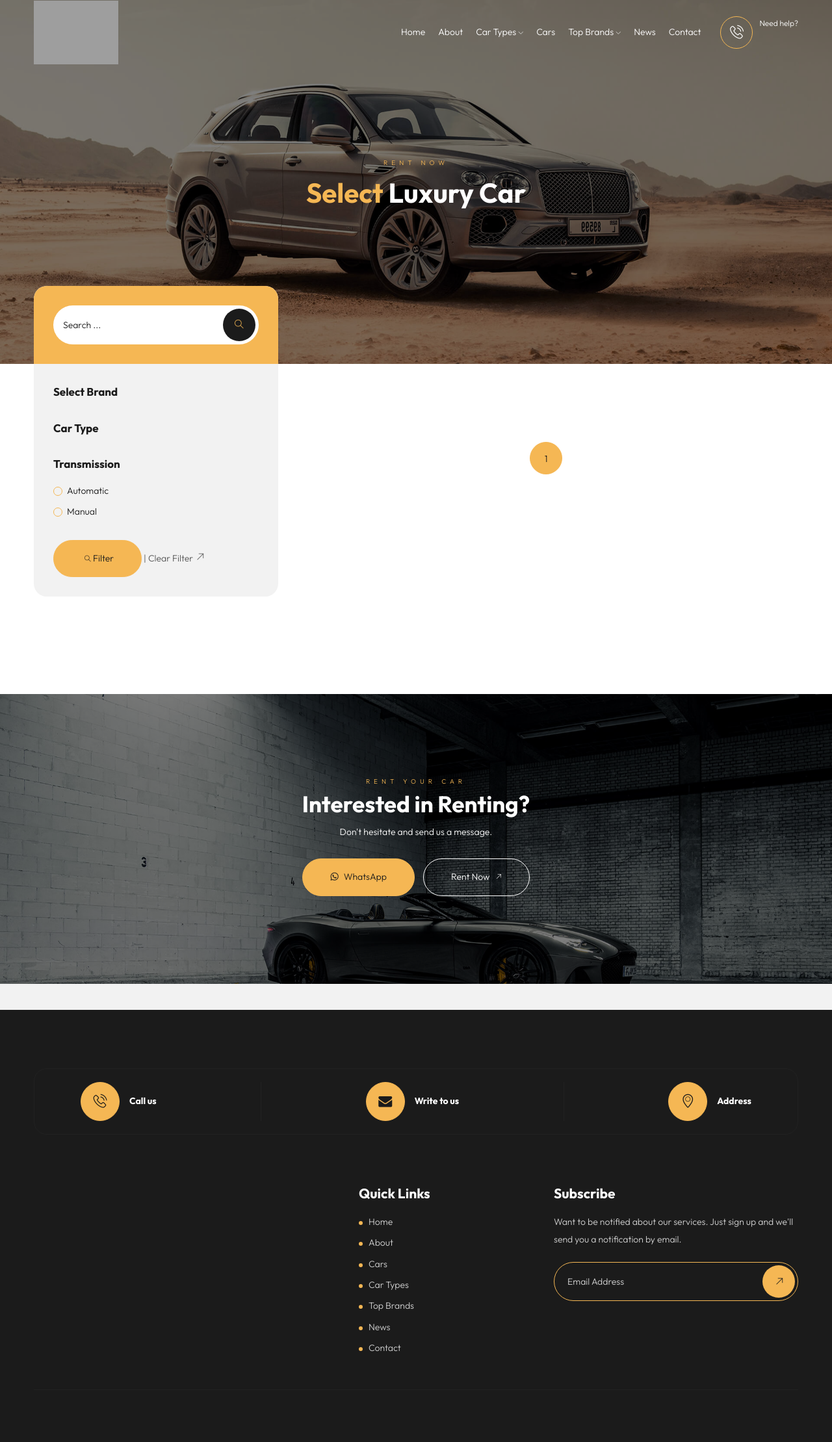
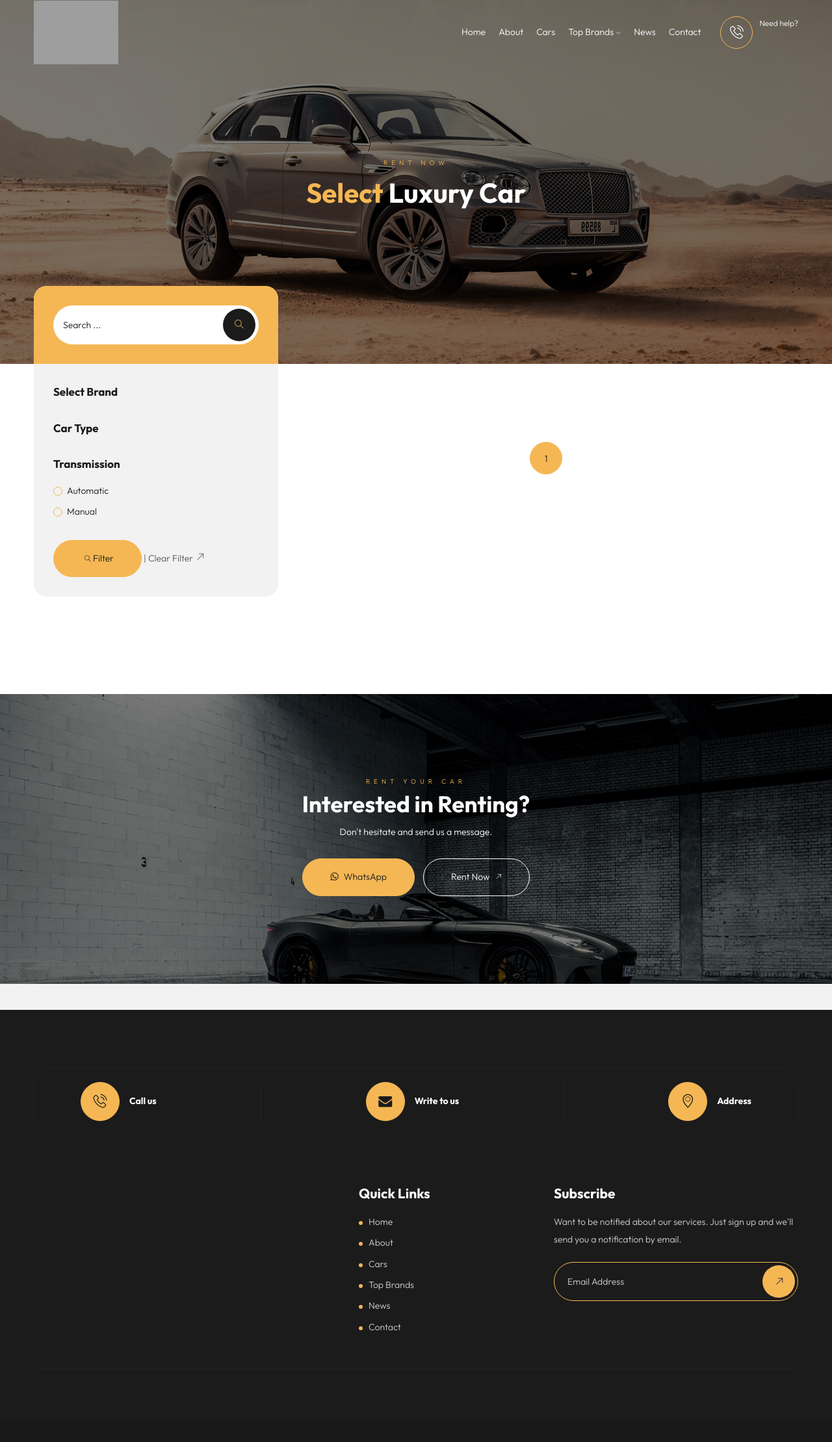
Before and after one commit to AsliddinWeb/rentoCarDubai, a Django app: page /cars/ in a window 1280 px wide. Shown: the whole page at 65% size. After the commit the page ends 2048 px from the top, so only its background shows below. Run offline with Django 5.2, Linux system fonts and the light colour scheme; data that the repository does not hold is empty; some libraries are stand-ins or nearby versions; grey boxes are pictures that could not be loaded.

Commit message:
base.html car types deleted

```diff
--- a/templates/base.html
+++ b/templates/base.html
@@ -57,23 +57,7 @@
                 <ul class="navbar-nav ms-auto">
                     <li class="nav-item"><a class="nav-link" href="/">Home</a></li>
                     <li class="nav-item"><a class="nav-link" href="/about">About</a></li>
-                    <li class="nav-item dropdown"> <a class="nav-link dropdown-toggle" href="/car-types" role="button" data-bs-toggle="dropdown" data-bs-auto-close="outside" aria-expanded="false">Car Types <i class="ti-angle-down"></i></a>
-                        <ul class="dropdown-menu">
-                            <li>
-                                <a href="/car-types" class="dropdown-item">
-                                    <span>All Car types</span>
-                                </a>
-                            </li>
-                            {% for car_type in car_types %}
-                                <li>
-                                    <a href="{% url 'car_type_cars_page' pk=car_type.id %}" class="dropdown-item">
-                                        <span>{{ car_type.title }}</span>
-                                    </a>
-                                </li>
-                            {% endfor %}
 
-                        </ul>
-                    </li>
                     <li class="nav-item"><a class="nav-link" href="/cars">Cars</a></li>
                     <li class="nav-item dropdown"> <a class="nav-link dropdown-toggle" href="/brands" role="button" data-bs-toggle="dropdown" data-bs-auto-close="outside" aria-expanded="false">Top Brands <i class="ti-angle-down"></i></a>
                         <ul class="dropdown-menu">
@@ -218,7 +202,6 @@
                                 <li><a href="/">Home</a></li>
                                 <li><a href="/about">About</a></li>
                                 <li><a href="/cars">Cars</a></li>
-                                <li><a href="/car-types">Car Types</a></li>
                                 <li><a href="/top-brands">Top Brands</a></li>
                                 <li><a href="/news">News</a></li>
                                 <li><a href="/contact">Contact</a></li>
```
